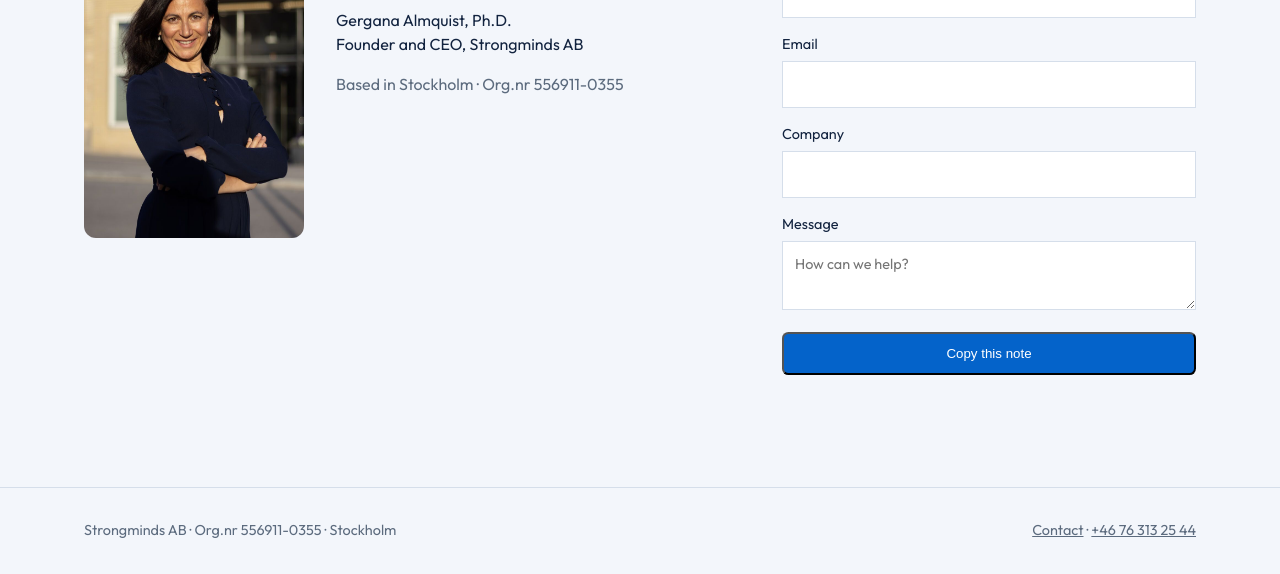
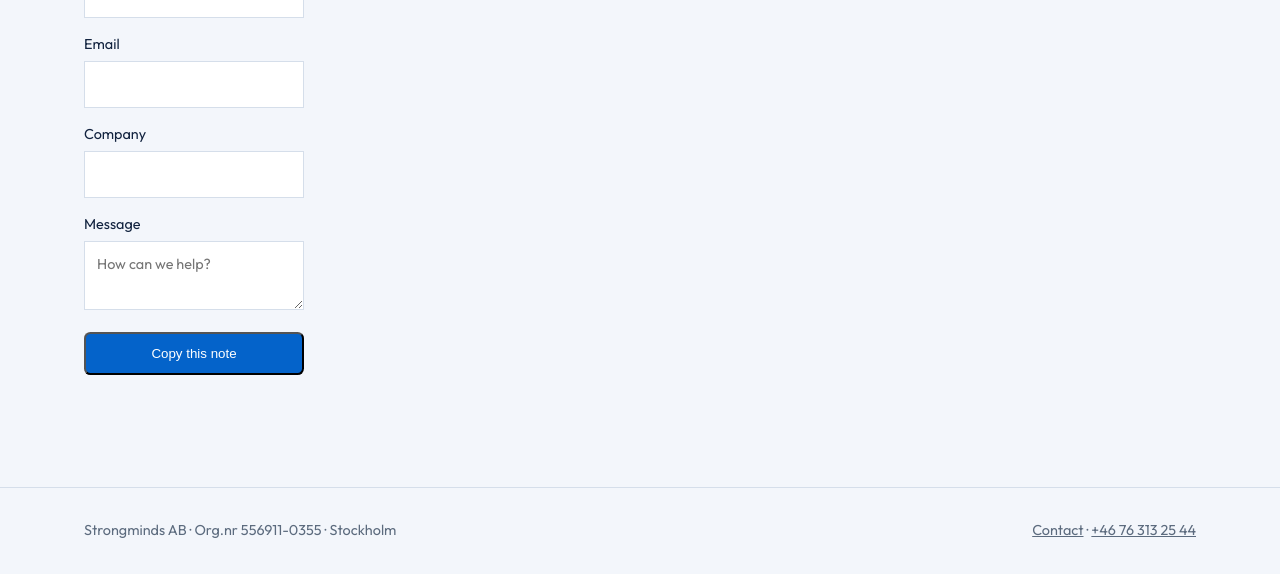
Before and after one commit to FiredragonSE/strongminds-site, a plain HTML site: page contact.html in a window 1280 px wide. Shown: the part 740-1314 px from the top of the page. Drawn offline with Linux system fonts and the light colour scheme.

Commit message:
Remove the portrait and name from the contact page

```diff
--- a/contact.html
+++ b/contact.html
@@ -21,10 +21,6 @@
 <div class="wrap copy"><p class="kicker">Contact</p><h1>Get in touch.</h1>
 <p class="lead">Call us today on +46 76 313 25 44.</p></div></section>
 <section><div class="wrap contact">
-<img class="portrait" src="images/gergana.jpg" alt="Gergana Almquist">
-<div><a class="phone" href="tel:+46763132544">+46 76 313 25 44</a>
-<p>Gergana Almquist, Ph.D.<br>Founder and CEO, Strongminds AB</p>
-<p class="muted">Based in Stockholm · Org.nr 556911-0355</p></div>
 <form onsubmit="event.preventDefault();var t=[...this.elements].filter(e=>e.name).map(e=>e.name+': '+e.value).join('\n');navigator.clipboard.writeText(t).then(()=>{this.querySelector('p').textContent='Copied. Call +46 76 313 25 44 or paste this when you have an address.';});">
 <label>Name<input required name="Name" autocomplete="name"></label>
 <label>Email<input required type="email" name="Email" autocomplete="email"></label>
@@ -36,5 +32,4 @@
 
 <footer><div class="wrap foot"><div>Strongminds AB · Org.nr 556911-0355 · Stockholm</div>
 <div><a href="contact.html">Contact</a> · <a href="tel:+46763132544">+46 76 313 25 44</a></div></div></footer>
-<script> </script>
 </body></html>
```
